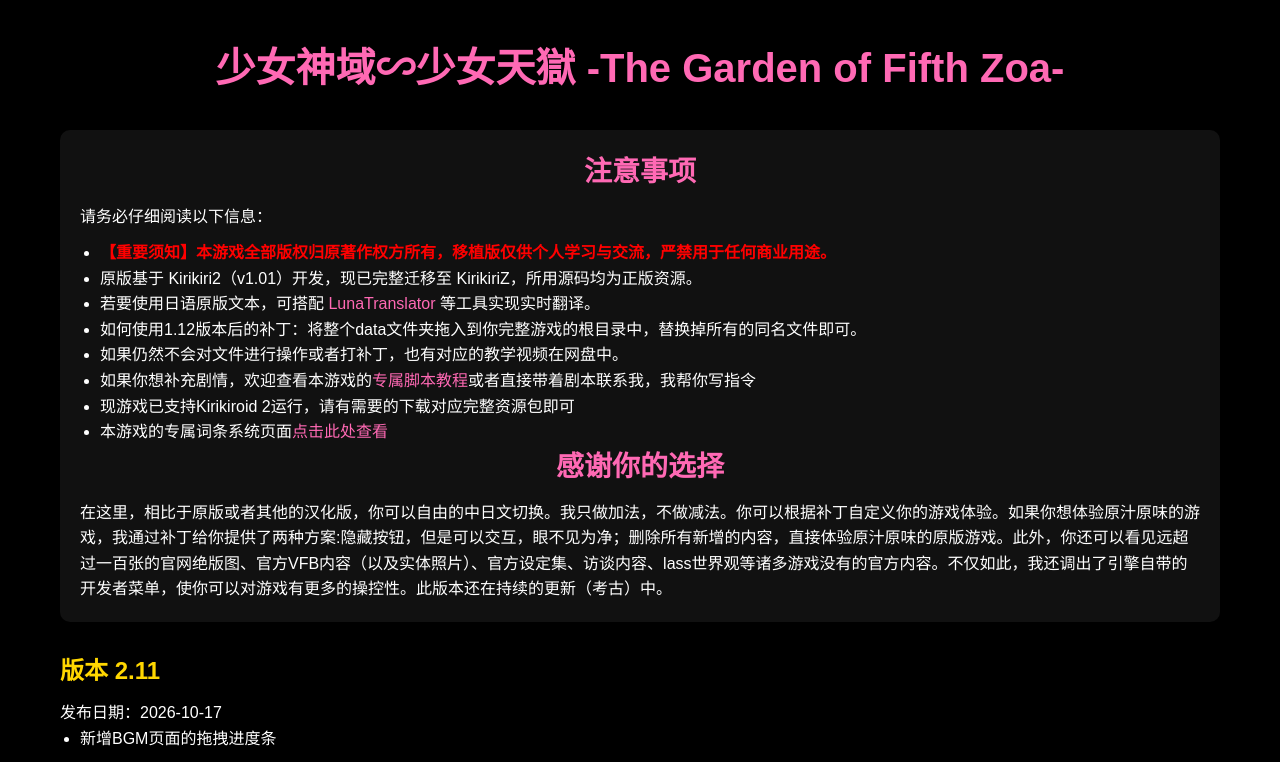
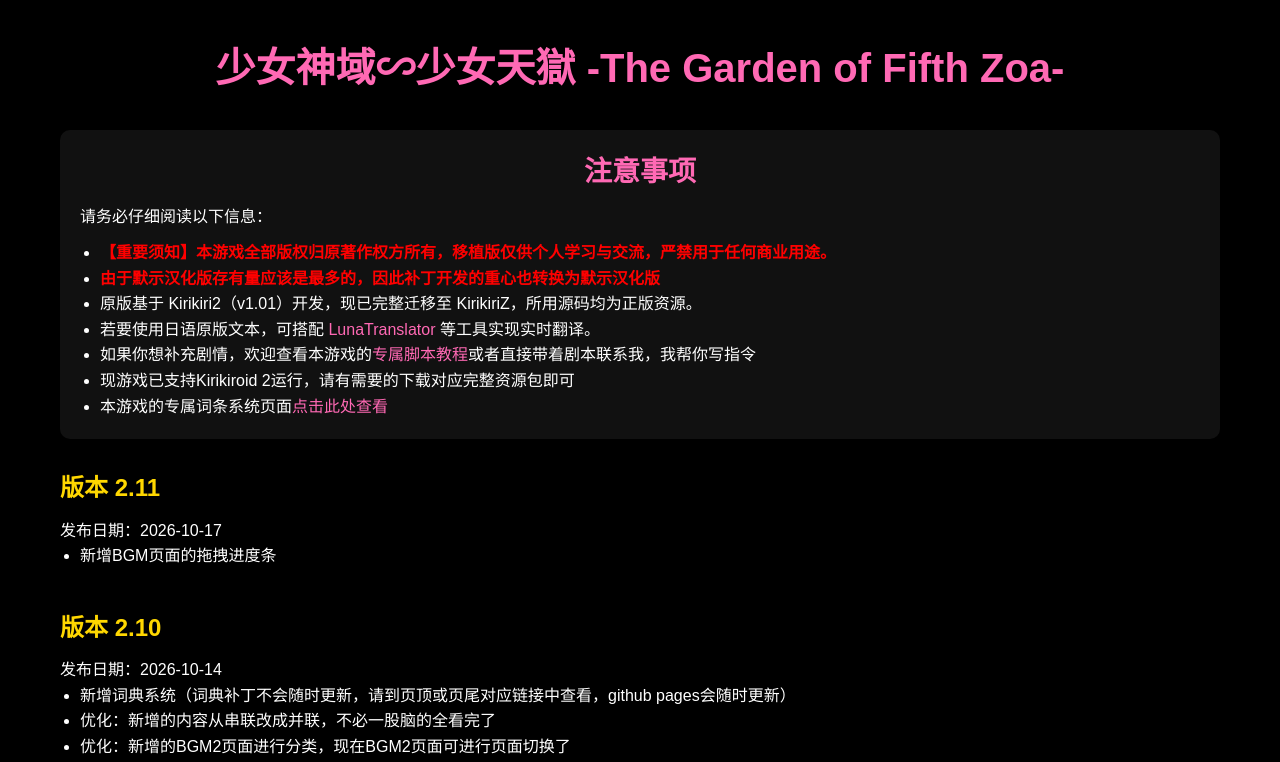
Before and after one commit to thegalgame/syoujyosinki, a plain HTML site: page index.html in a window 1280 px wide. Shown: the part 222-984 px from the top of the page. Drawn offline with Linux system fonts and the light colour scheme.

Commit message:
Update index.html

```diff
--- a/index.html
+++ b/index.html
@@ -487,21 +487,15 @@
 				<p>请务必仔细阅读以下信息：</p>
 				<ul style="margin-left: 20px; margin-top: 10px;">
 					<li><span class="warn">【重要须知】本游戏全部版权归原著作权方所有，移植版仅供个人学习与交流，严禁用于任何商业用途。</span></li>
+					<li><span class="warn">由于默示汉化版存有量应该是最多的，因此补丁开发的重心也转换为默示汉化版</span></li>
 					<li>原版基于 Kirikiri2（v1.01）开发，现已完整迁移至 KirikiriZ，所用源码均为正版资源。</li>
 					<li>若要使用日语原版文本，可搭配 <a href="https://docs.lunatranslator.org/en/README.html"
 							target="_blank">LunaTranslator</a> 等工具实现实时翻译。</li>
-					<li>如何使用1.12版本后的补丁：将整个data文件夹拖入到你完整游戏的根目录中，替换掉所有的同名文件即可。</li>
-					<li>如果仍然不会对文件进行操作或者打补丁，也有对应的教学视频在网盘中。</li>
 					<li>如果你想补充剧情，欢迎查看本游戏的<a href="https://www.bilibili.com/opus/1263883062794518564?spm_id_from=333.1387.0.0"
 							target="_blank">专属脚本教程</a>或者直接带着剧本联系我，我帮你写指令</li>
 					<li>现游戏已支持Kirikiroid 2运行，请有需要的下载对应完整资源包即可</li>
 					<li>本游戏的专属词条系统页面<a href="https://thegalgame.github.io/svsyxanadu/" target="_blank">点击此处查看</a></li>
 				</ul>
-				<header style="text-align: center;">
-					<h3 style="color: #ff69b4; margin-bottom: 10px; display: inline-block;">感谢你的选择</h3>
-				</header>
-				<p>在这里，相比于原版或者其他的汉化版，你可以自由的中日文切换。我只做加法，不做减法。你可以根据补丁自定义你的游戏体验。如果你想体验原汁原味的游戏，我通过补丁给你提供了两种方案:隐藏按钮，但是可以交互，眼不见为净；删除所有新增的内容，直接体验原汁原味的原版游戏。此外，你还可以看见远超过一百张的官网绝版图、官方VFB内容（以及实体照片）、官方设定集、访谈内容、lass世界观等诸多游戏没有的官方内容。不仅如此，我还调出了引擎自带的开发者菜单，使你可以对游戏有更多的操控性。此版本还在持续的更新（考古）中。
-				</p>
 			</div>
 			<div class="version-section">
 				<div class="version-number">版本 2.11</div>
@@ -519,6 +513,7 @@
 					<ul style="margin-left: 20px;">
 						<li>新增词典系统（词典补丁不会随时更新，请到页顶或页尾对应链接中查看，github pages会随时更新）</li>
 						<li>优化：新增的内容从串联改成并联，不必一股脑的全看完了</li>
+						<li>优化：新增的BGM2页面进行分类，现在BGM2页面可进行页面切换了</li>
 					</ul>
 				</div>
 			</div>
```
